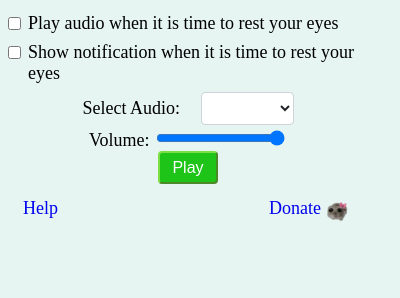
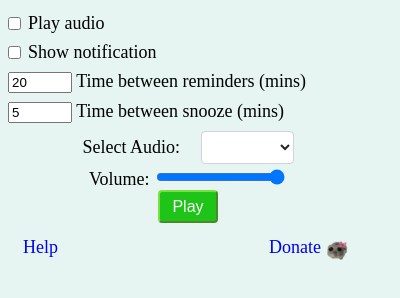
Before and after one commit to spin311/EyeStrainProtector, a browser extension: page popup/popup.html in a window 400 px wide. Shown: the part 38-336 px from the top of the page. Drawn offline with Linux system fonts and the light colour scheme.

Commit message:
popup changes

```diff
--- a/popup/popup.html
+++ b/popup/popup.html
@@ -13,14 +13,28 @@
     <div class="form-check d-flex justify-content-center ml-3 my-2">
         <input class="form-check-input me-2" type="checkbox" value="" id="autoAudio">
         <label class="form-check-label" for="autoAudio">
-            Play audio when it is time to rest your eyes
+            Play audio
         </label>
     </div>
 
     <div class="form-check d-flex justify-content-center ml-3 my-2">
         <input class="form-check-input me-2" type="checkbox" value="" id="showNotification">
         <label class="form-check-label" for="showNotification">
-            Show notification when it is time to rest your eyes
+            Show notification
+        </label>
+    </div>
+
+    <div class="my-2">
+        <input type="number" id="remindersTime" value="20" min="1" max="480">
+        <label for="remindersTime">
+            Time between reminders (mins)
+        </label>
+    </div>
+
+    <div class="my-2">
+        <input type="number" id="snoozeTime" value="5" min="1" max="480">
+        <label for="snoozeTime">
+            Time between snooze (mins)
         </label>
     </div>
 
--- a/src/background.ts
+++ b/src/background.ts
@@ -17,7 +17,6 @@ let minutesTimer: number = 20;
 let notificationClosed: boolean = false;
 
 chrome.notifications.onClicked.addListener((notificationId): void => {
-    console.log('onClicked notificationClosed', notificationClosed);
     notificationClosed = true;
 });
 
@@ -167,7 +166,6 @@ async function sendNotification(): Promise<void> {
     let duration: number = 20;
     notificationClosed = false;
     for (let i = 0; i < 4; i++) {
-        console.log('SendNotification notificationClosed', notificationClosed);
         if (notificationClosed) {
             break;
         }
```
Also changed, not shown: dist/background.js.
